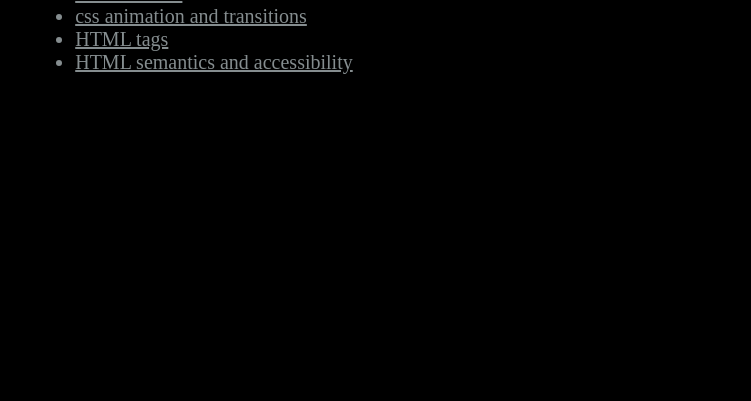
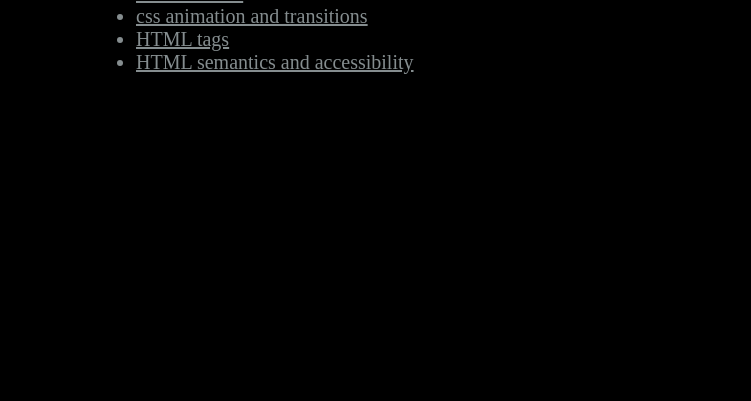
Before and after one commit to malikarami/malikarami.github.io, a plain HTML site: page knowledge-sharing/index.html in a window 1280 px wide. Shown: the part 399-800 px from the top of the page, without its empty margins (264-1015 px from the left). Drawn offline with Linux system fonts and the light colour scheme; a web font is replaced by a local one.

Commit message:
Update styles.css

```diff
--- a/knowledge-sharing/styles.css
+++ b/knowledge-sharing/styles.css
@@ -26,8 +26,8 @@ main{
 }
 
 .link-container{
-    margin: auto;
-    width: 47vw;
+    width: 100vw;
+    padding-left: 400px;
 }
 
 nav{
```
